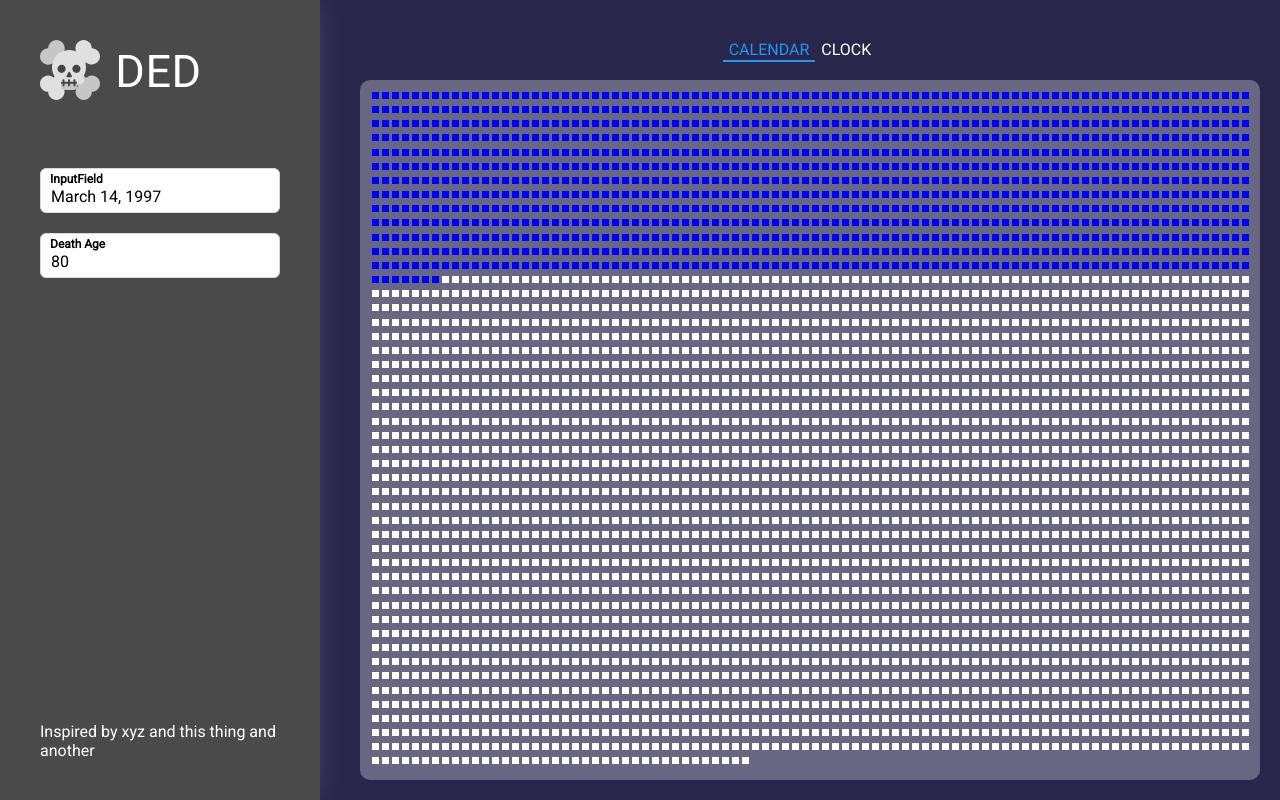
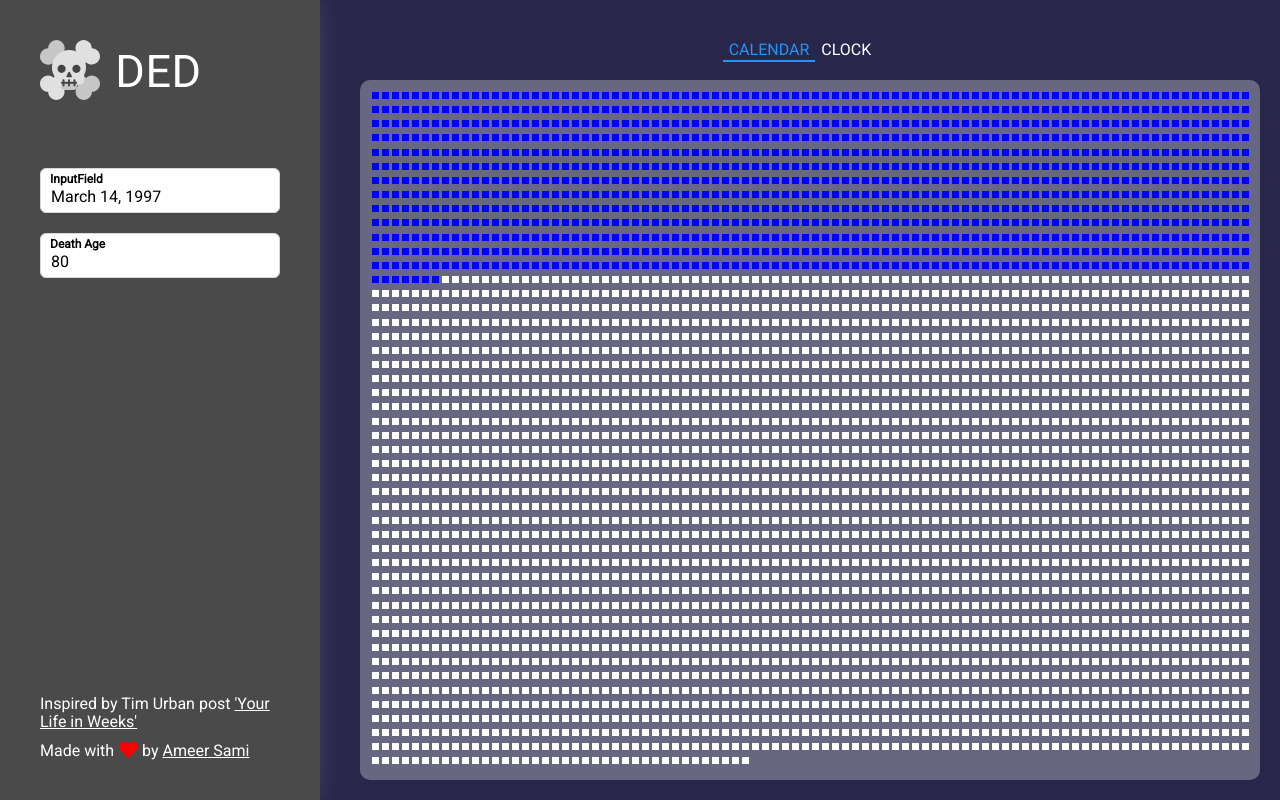
Before and after one commit to ameersami/ded, a React app: page / in a window 1280 px wide. Built offline with nearby package versions, Linux system fonts and the light colour scheme.

Commit message:
Added content to the footer component

```diff
--- a/src/components/Footer/Footer.tsx
+++ b/src/components/Footer/Footer.tsx
@@ -7,11 +7,57 @@ const StyledFooterText = styled.div`
   left: 40px;
   color: white;
   width: calc(100% - 80px);
+
+  & > span:first-of-type{
+    display: inline-block;
+    margin-bottom: 10px;
+  }
+
+  & a {
+    color: white;
+  }
+
+`;
+
+const Heart = styled.div`
+  background-color: red;
+  height: 10px;
+  transform: rotate(-45deg);
+  width: 10px;
+  display: inline-block;
+  margin: 0 5px;
+  transition: all 0.2s ease-in-out;
+
+  &:hover, &:hover:before, &:hover:after{
+    background-color: pink;
+    transition: all 0.2s ease-in-out;
+  }
+
+  &:before,
+  &:after {
+    content: "";
+    background-color: red;
+    border-radius: 50%;
+    height: 10px;
+    position: absolute;
+    width: 10px;
+    transition: all 0.2s ease-in-out;
+  }
+
+  &:after{
+    right: -6px;
+  }
+
+  &:before{
+    top: -6px;
+  }
+
 `;
 
 const Footer: React.FunctionComponent<{}> = () => (
   <StyledFooterText>
-    Inspired by xyz and this thing and another
+    <span>Inspired by Tim Urban post <a href="https://waitbutwhy.com/2014/05/life-weeks.html" target="_blank">'Your Life in Weeks'</a></span>
+    <span>Made with <Heart/> by <a href="http://ameersami.com" target="_blank">Ameer Sami</a></span>
   </StyledFooterText>
 );
 
```
